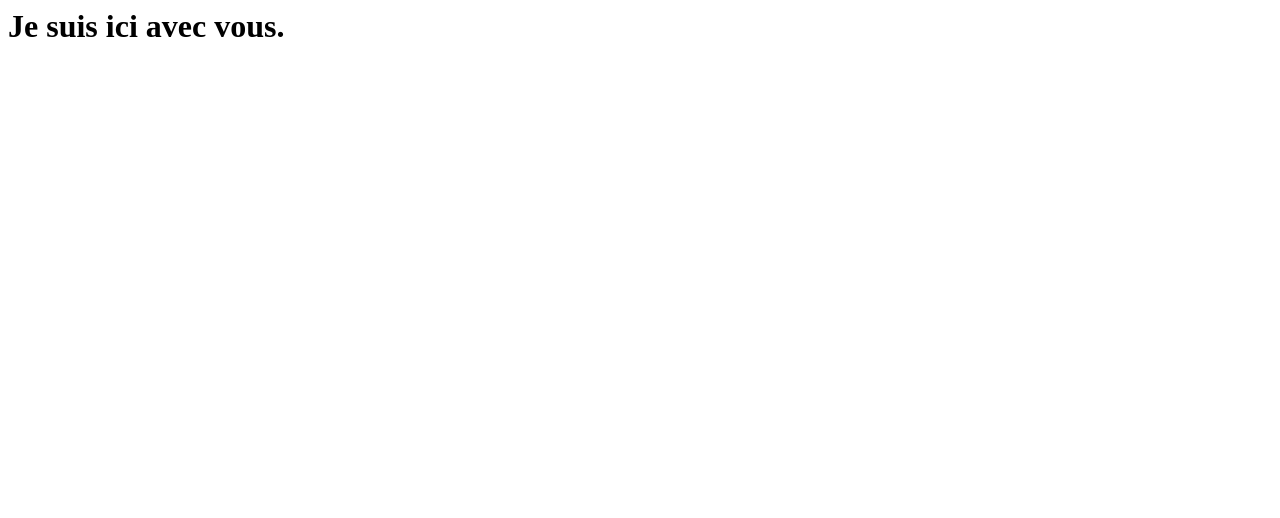
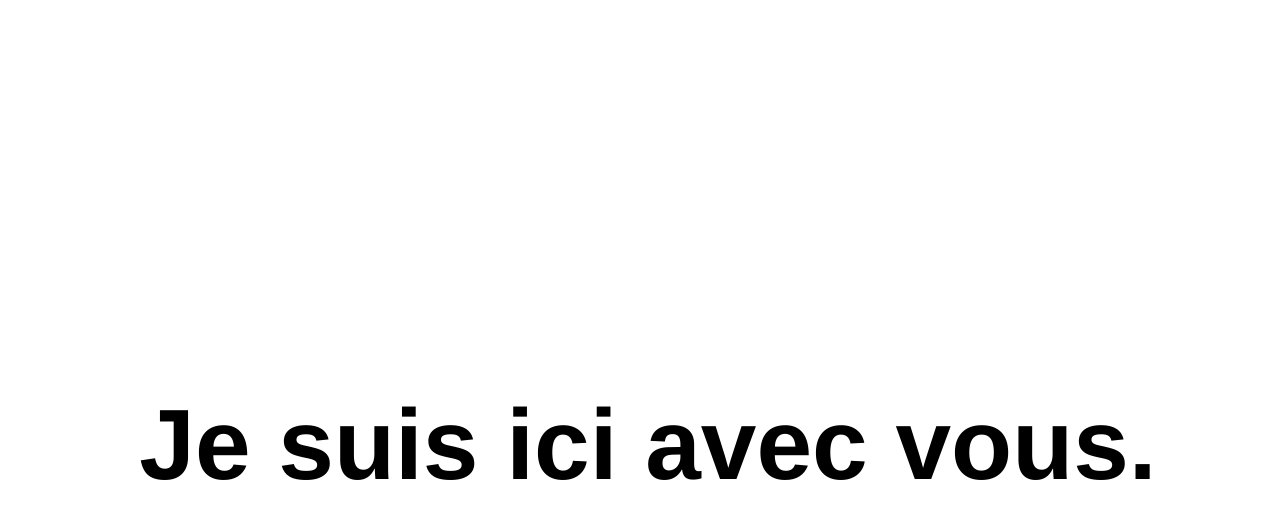
Before and after one commit to Poukris/Hello, a plain HTML site: page index.html in a window 1280 px wide. Drawn offline with Linux system fonts and the light colour scheme.

Commit message:
Center the h1

```diff
--- a/index.html
+++ b/index.html
@@ -4,6 +4,16 @@
 <meta charset="utf-8"/>
 <title>Ma premiere page web</title>
 </head>
+<style>
+	h1{
+	position:absolute;
+	top:40%;
+	width:100%;
+	font-family:helvetica;
+	font-size:100px;
+	text-align:center;
+	}
+</style>
 <body>
 <h1>Je suis ici avec vous.</h1>
 </body>
```
